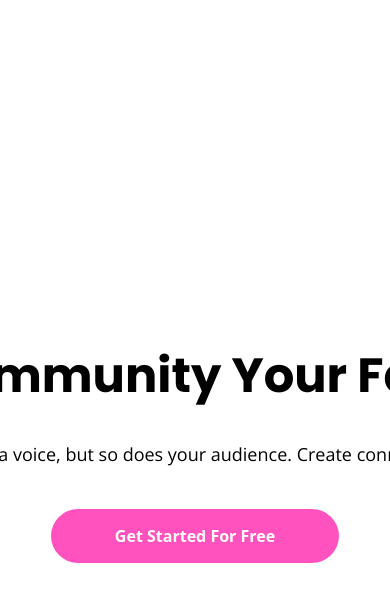
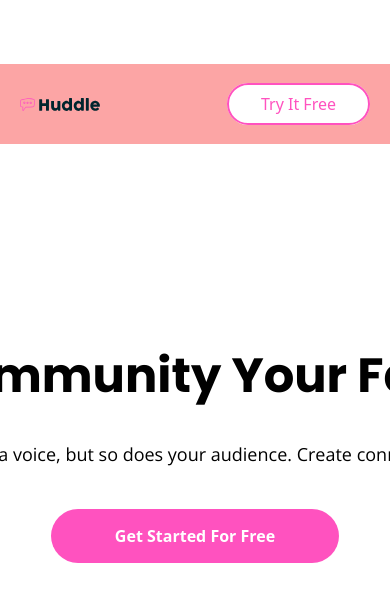
Before and after one commit to joeyanovich/huddle-landing-page-with-curved-sections, a React (Vite) app: page / in a window 390 px wide. Shown: the top 602 px of the page. Built offline with nearby package versions, Linux system fonts and the light colour scheme.

Commit message:
working on responsiveness

```diff
--- a/src/components/Header.tsx
+++ b/src/components/Header.tsx
@@ -3,8 +3,8 @@ import { Button } from './Button'
 
 export function Header() {
     return (
-        <header className='flex items-center justify-between h-20 mt-16 w-[1440px]'>
-            <div>
+        <header className='flex items-center justify-between desktop:px-20 mobile:px-5 h-20 mt-16 w-full bg-red-300'>
+            <div className='mobile:w-20 desktop:w-full'>
                 <img src={ logo } alt="" />
             </div>
             <Button
--- a/tailwind.config.js
+++ b/tailwind.config.js
@@ -21,7 +21,7 @@ export default {
     screens: {
       'desktop': '1440px',
       'tablet': '760px',
-      'mobile': '375px',
+      'mobile': '320px',
     },
   },
   plugins: [],
```
